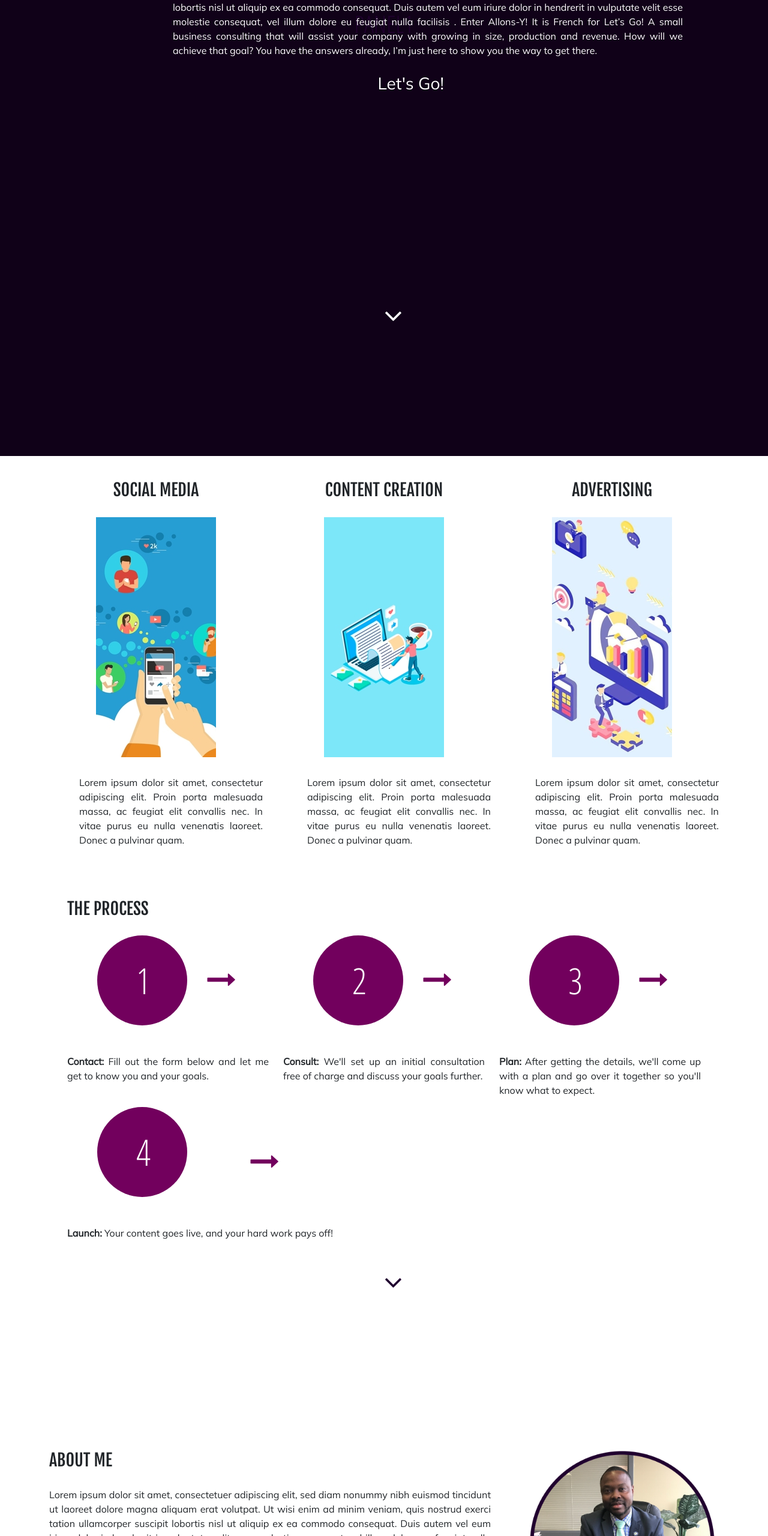
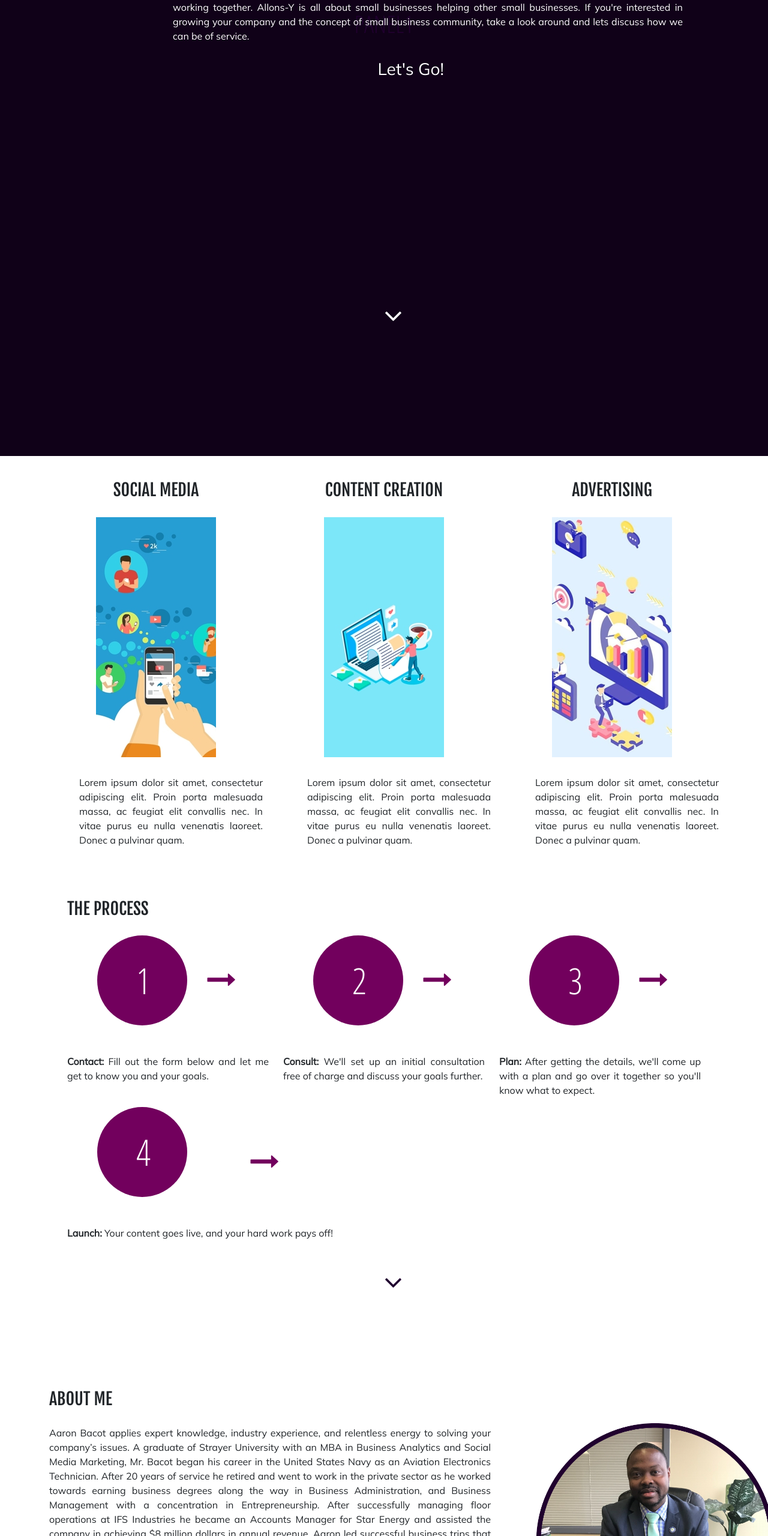
Before and after one commit to teamlumpia/teamlumpia.github.io, a plain HTML site: page aaron-mockup/mockup_aaron_allons-y.html in a window 1280 px wide. Shown: the part 240-2800 px from the top of the page at 60% size. Drawn offline with nearby package versions, Linux system fonts and the light colour scheme.

Commit message:
added about site and bio text

```diff
--- a/aaron-mockup/mock_style.css
+++ b/aaron-mockup/mock_style.css
@@ -174,16 +174,17 @@ p {
     height: 100%;
     display: block;
     padding-bottom: 20%;
-   text-align: justify;
+    text-align: justify;
 }
 
 .about_me_img {
-  width: 350px;
-  padding-left: 40px;
+  width: 450px;
+  padding-left: 50px;
+  padding-top: 55px;
 }
 
 #about-me-container {
-  padding-top: 20%;
+  padding-top: 12%;
   width: auto;
   padding-bottom: 10%;
 }
--- a/aaron-mockup/mockup_aaron_allons-y.html
+++ b/aaron-mockup/mockup_aaron_allons-y.html
@@ -77,14 +77,12 @@
 						</div> -->
 					</div>
 					<div class="col-sm-8">
-						<p class="pAlign">Lorem ipsum dolor sit amet, consectetuer adipiscing elit, sed diam nonummy
-							nibh euismod tincidunt ut laoreet dolore magna aliquam erat volutpat. Ut wisi enim ad minim
-							veniam, quis nostrud exerci tation ullamcorper suscipit lobortis nisl ut aliquip ex ea
-							commodo consequat. Duis autem vel eum iriure dolor in hendrerit in vulputate velit esse
-							molestie consequat, vel illum dolore eu feugiat nulla facilisis . Enter Allons-Y! It is
-							French for Let’s Go! A small business consulting that will assist your company with
-							growing in size, production and revenue. How will we achieve that goal? You have the answers
-							already, I’m just here to show you the way to get there.
+						<p class="pAlign">
+							<!-- I have been working on some ideas for businesses. It has always been a passion of mine and I have worked tirelessly on a model that would be easy to start up and easy to maintain. My MBA is in Digital Entrepreneurship, it encompasses all of the aspects of social media marketing and elevating a business from the beginning to the owner’s final goals based on a digital platform. I thought about the best way to utilize my degree and it occurred to me, consult! Help others achieve their goals. Think about the richest people in America, how’d they get rich? By helping others achieve their goals. From Oprah Winfrey, to Bill Gates to Warren Buffet, their money has come from providing guidance and leadership to others. Naturally I’m taking the same path. Enclosed, is a questionnaire that I developed. It is for businesses to get an idea of where they are, what they want to achieve and what they believe is standing in their way of achieving their goal. It is raw. It is asking hard questions. For example “Why do you think there has been a problem with your company?” For an entrepreneur that’s a hard question to answer because we all think that our ideas are the best ones out there. So why I am doing this? Well, first off I want to help others, I want to help business minded people achieve their goals and by helping them I will achieve my goal of becoming an entrepreneur. So  -->
+							Enter Allons-Y! It's French for Let’s Go! We are a small business consulting firm that will assist your company in achieving its goal of growing in size, production and revenue. How will we achieve that goal?  The answer is- by working together. Allons-Y is all about small businesses helping other small businesses. If you're interested in growing your company and the concept of small business community, take a look around and lets discuss how we can be of service.
+
+							<!-- You have the answers already, I am just here to show you the way to get to that goal.  -->
+							<!-- What I am asking is that Small Business Owners (SBOs) fill out this form. Take your time, answer each question honestly and truthfully and send it back to me. We will then sit down in person or over the phone and develop a plan that will grow your product, brand, business and service into the final creation that you desire. Join me Aaron Bacot and Allons-Y! As we guide your business into the future you dreamed of.  -->
 						</p>
 					</div>
 				</div>
@@ -187,18 +185,13 @@
 					<div class="col-sm-8">
 						<div class="about-me-text">
 							<h3 class="headings">ABOUT ME</h3>
-							<p>Lorem ipsum dolor sit amet, consectetuer adipiscing elit, sed diam nonummy nibh euismod
-								tincidunt ut laoreet dolore magna aliquam erat volutpat. Ut wisi enim ad minim veniam,
-								quis
-								nostrud exerci tation ullamcorper suscipit lobortis nisl ut aliquip ex ea commodo
-								consequat.
-								Duis autem vel eum iriure dolor in hendrerit in vulputate velit esse molestie consequat,
-								vel
-								illum dolore eu feugiat nulla facilisis at vero eros et accumsan et iusto odio dignissim
-								qui
-								blandit praesent luptatum zzril delenit augue duis dolore te feugait nulla facilisi.</p>
-							<p>Lorem ipsum dolor sit amet, cons ectetuer adipiscing elit, sed diam nonummy nibh euismod
-								tincidunt ut laoreet dolore magna aliquam erat volutpat. Ut wisi enim ad minim </p>
+							<p>Aaron Bacot applies expert knowledge, industry experience, and relentless energy to solving your company’s issues. A graduate of Strayer University with an MBA in Business Analytics and Social Media Marketing, Mr. Bacot began his career in the United States Navy as an Aviation Electronics Technician. After 20 years of service he retired and went to work in the private sector as he worked towards earning business degrees along the way in Business Administration, and Business Management with a concentration in Entrepreneurship. After successfully managing floor operations at IFS Industries he became an Accounts Manager for Star Energy and assisted the company in achieving $8 million dollars in annual revenue. Aaron led successful business trips that resulted in the acquisition of 210 customers, and increased regional revenue by five percent in the D.C and Maryland Markets. His actions directly contributed to the promotion of 23 employees to positions within the company while keeping with the highest standards of customer satisfaction. </p>
+
+							<p>Today, Mr. Bacot specializes in working with small businesses looking to grow their customer base and enhance their social media engagement and reaching a diverse audience. </p>
+
+							<p>With more than six years of experience and the successful completion of 13 projects designed to promote individuals and small businesses, Aaron Bacot has the ability to work effectively with your staff, listen to their ideas and help implement the changes necessary for successful completion of the project.</p>
+
+							<p>Let Aaron Bacot be your consulting partner, as he has done for companies including Lulu and JuJu Infant Wear, and Pin Republic. His expertise and experience can be an incredible asset to your company and its goals. Contact him at (INSERT COMPANY EMAIL) and let’s talk about what you need to make your company grow.	</p>
 						</div>
 					</div>
 					<div class="col-sm-4">
```
Also changed, not shown: README.md (added).
